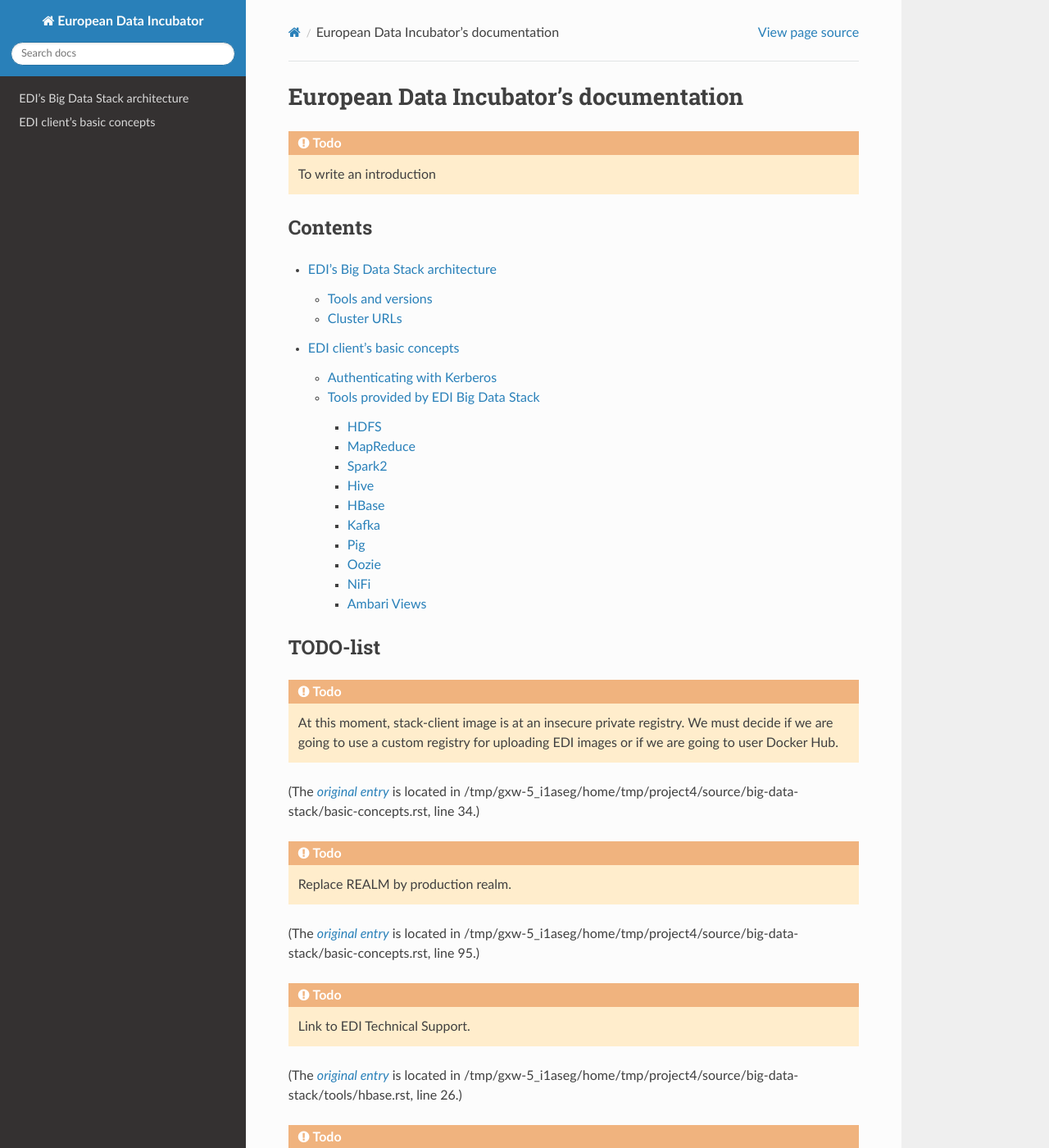
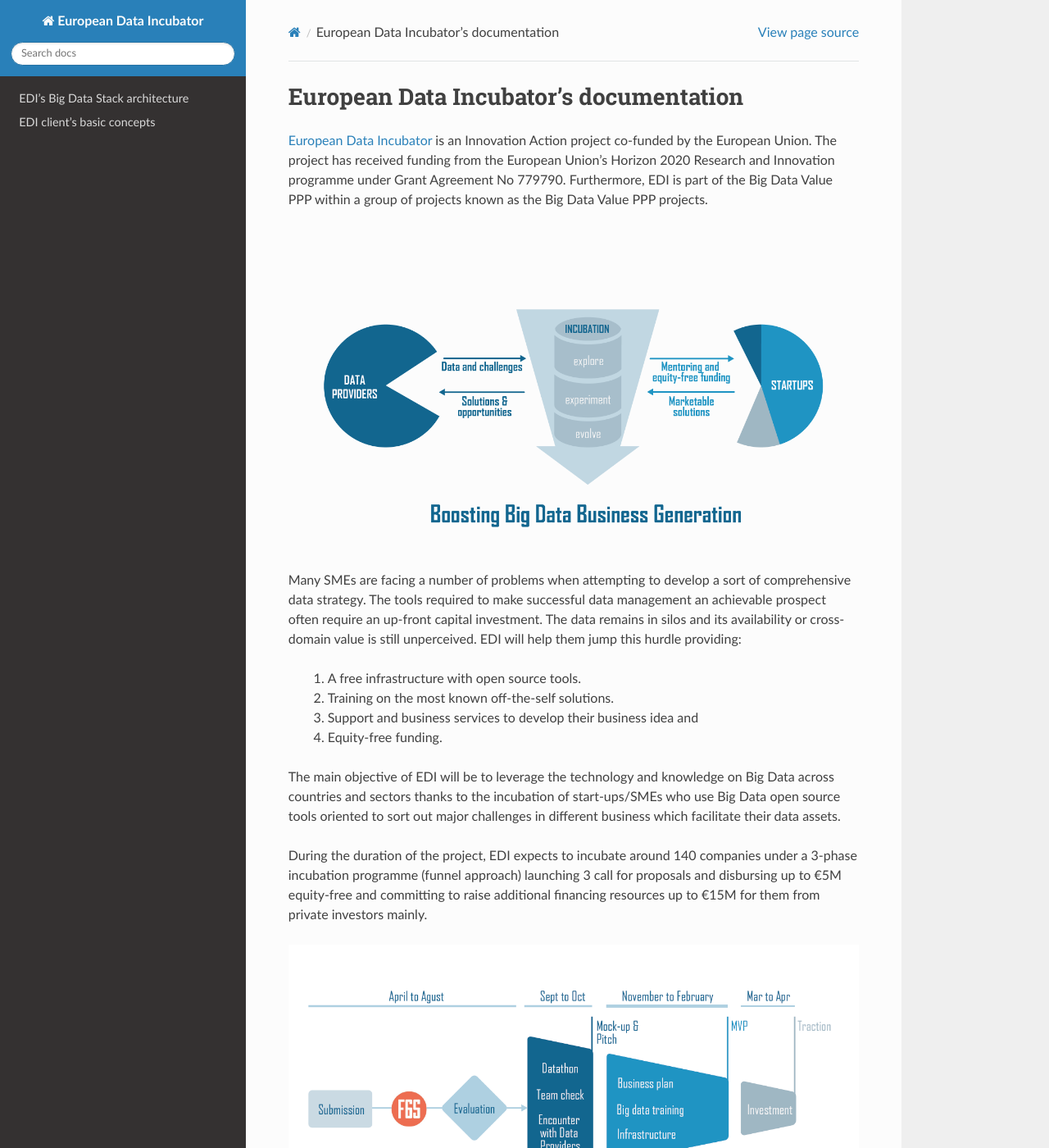
Before and after one commit to edincubator/edi-doc, a Sphinx documentation site: the page built from source/index.rst, in a window 1280 px wide and 1400 px high. Shown: the whole window at 82% size. Built offline with Sphinx 7.4.7 and the Read the Docs theme 2.0.0, drawn with Linux system fonts in a browser that asks for light colours; some of the changed text lies outside the part shown.

Commit message:
Added an introduction

```diff
--- a/source/index.rst
+++ b/source/index.rst
@@ -6,9 +6,42 @@
 European Data Incubator's documentation
 ===================================================
 
-.. todo::
+`European Data Incubator <http://edincubator.eu>`_ is an Innovation Action
+project co-funded by the European Union. The
+project has received funding from the European Union’s Horizon 2020 Research
+and Innovation programme under Grant Agreement No 779790. Furthermore, EDI is
+part of the Big Data Value PPP within a group of projects known as the Big Data
+Value PPP projects.
 
-  To write an introduction
+.. image:: img/edi-funnel.png
+
+Many SMEs are facing a number of problems when attempting to develop a sort of
+comprehensive data strategy. The tools required to make successful data
+management an achievable prospect often require an up-front capital investment.
+The data remains in silos and its availability or cross-domain value is still
+unperceived. EDI will help them jump this hurdle providing:
+
+  1. A free infrastructure with open source tools.
+  2. Training on the most known off-the-self solutions.
+  3. Support and business services to develop their business idea and
+  4. Equity-free funding.
+
+The main objective of EDI will be to leverage the technology and knowledge on
+Big Data across countries and sectors thanks to the incubation of
+start-ups/SMEs who use Big Data open source tools oriented to sort out major
+challenges in different business which facilitate their data assets.
+
+During the duration of the project, EDI expects to incubate around 140
+companies under a 3-phase incubation programme (funnel approach) launching 3
+call for proposals and disbursing up to €5M equity-free and committing to raise
+additional financing resources up to €15M for them from private investors
+mainly.
+
+.. image:: img/edi-funnel-2.png
+
+In this documentation you can find tutorials and examples on how to interact
+with the Big Data Stack offered by EDI.
+
 
 Contents
 --------
```
Also changed, not shown: source/img/edi-funnel-2.png (added), source/img/edi-funnel.png (added).
